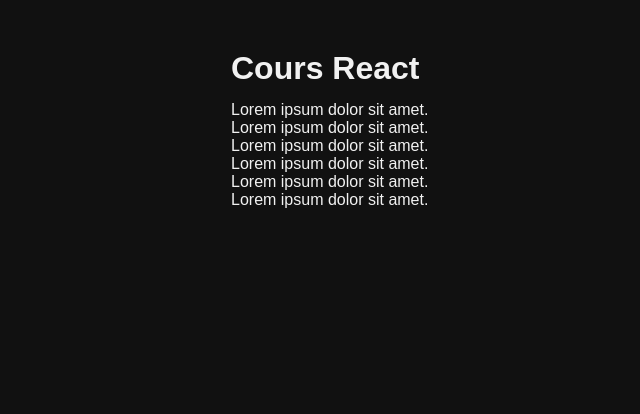
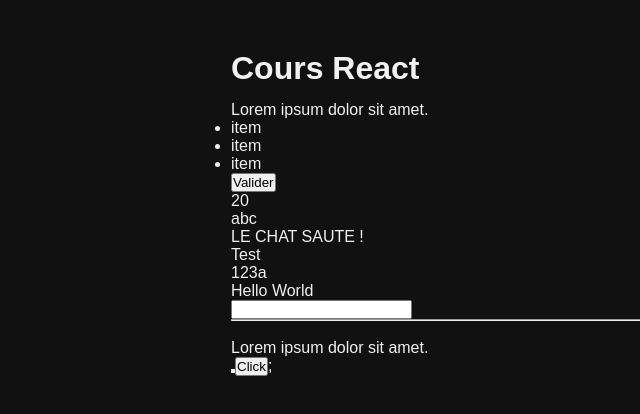
Before and after one commit to Benalta7892/React, a React (Vite) app in the folder 3.Les-bases-de-React/: page / in a window 1280 px wide. Shown: the top 414 px of the page, without its empty margins (9-649 px from the left). Built offline with nearby package versions, Linux system fonts and the light colour scheme.

Commit message:
La syntaxe et les fonctionnalites JSX

```diff
--- a/3.Les-bases-de-React/src/lessons/1.Le-JSX/Container.jsx
+++ b/3.Les-bases-de-React/src/lessons/1.Le-JSX/Container.jsx
@@ -1,16 +1,45 @@
 import React from "react";
 
 function Container() {
+  const txt = "Test";
+
+  function hundleClick(e, id) {
+    console.log("Click", e, id);
+  }
+
   return (
     <div>
       <p>Lorem ipsum dolor sit amet.</p>
-      <p>Lorem ipsum dolor sit amet.</p>
-      <p>Lorem ipsum dolor sit amet.</p>
-      <p>Lorem ipsum dolor sit amet.</p>
-      <p>Lorem ipsum dolor sit amet.</p>
-      <p>Lorem ipsum dolor sit amet.</p>
+      <ul className="list">
+        <li>item</li>
+        <li>item</li>
+        <li>item</li>
+      </ul>
+      <button>Valider</button>
+      <p>{10 + 10}</p>
+      <p>{"ab" + "c"}</p>
+      <p>{"Le chat saute !".toLocaleUpperCase()}</p>
+      <p>{txt}</p>
+      <p>{[1, 2, 3, "a"]}</p>
+      {/* <p>{[{ a: 5 }]}</p> // ne fonctionne pas avec un objet */}
+      <p>{[<span>Hello World</span>]}</p>
+      <input type="text" />
+      <hr />
+      <img src="" alt="" />
+      {/* <p class="txt">Lorem ipsum dolor sit amet.</p> */} {/* ne fonctionne pas avec class */}
+      <p className="txt">Lorem ipsum dolor sit amet.</p>
+      <label htmlFor=""></label>
+      <button aria-label="toggle button"></button>
+      <button className="btn" onClick={(e) => hundleClick(e, 585)}>
+        Click
+      </button>
+      ;
     </div>
   );
 }
 
 export default Container;
+
+/*
+btn.addEventListener("click", () => console.log("click"));
+*/
```
